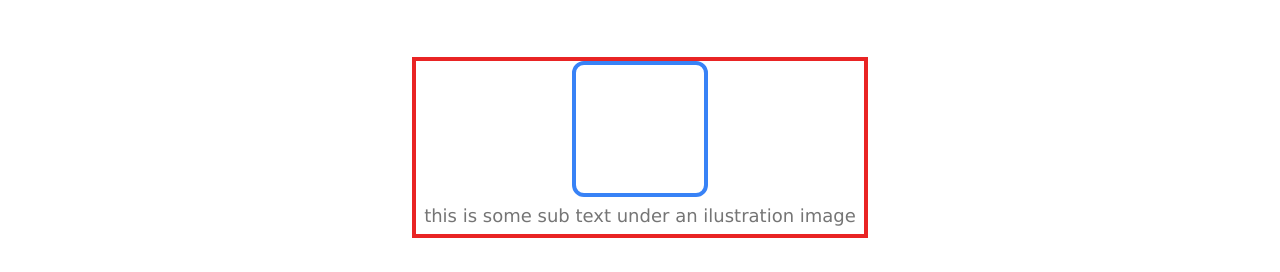
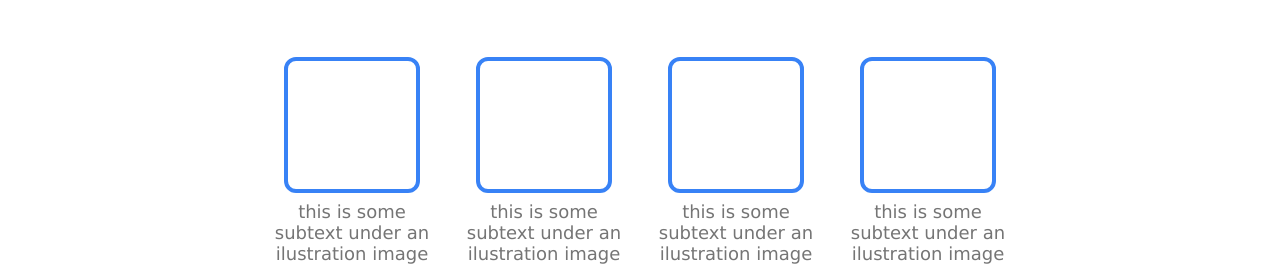
Before and after one commit to MatMetZelva/FLexbox-page, a plain HTML site: page index.html in a window 1280 px wide. Shown: the part 674-946 px from the top of the page. Before the commit the page ends 912 px from the top, so only its background shows below. Drawn offline with Linux system fonts and the light colour scheme.

Commit message:
header i druha cast hotova

```diff
--- a/index.html
+++ b/index.html
@@ -32,10 +32,28 @@
     <div class="information">
         <p class="title">Some random information.</p>
         <div class="content">
-            <div class="test">
+            <div class="onepart">
                 <div class="square"></div>
                 <p>
-                    this is some sub text under an ilustration image
+                    this is some subtext under an ilustration image
+                </p>
+            </div>
+            <div class="onepart">
+                <div class="square"></div>
+                <p>
+                    this is some subtext under an ilustration image
+                </p>
+            </div>
+            <div class="onepart">
+                <div class="square"></div>
+                <p>
+                    this is some subtext under an ilustration image
+                </p>
+            </div>
+            <div class="onepart">
+                <div class="square"></div>
+                <p>
+                    this is some subtext under an ilustration image
                 </p>
             </div>
         </div>
--- a/styles.css
+++ b/styles.css
@@ -95,6 +95,7 @@ img {
     font-size: 18px;
     padding: 0;
     margin: 8px;
+    text-align: center;
 }
 
 .square {
@@ -107,11 +108,15 @@ img {
     margin: 0 auto;
 }
 
+
 .onepart {
-    max-width: 192px;
+    width: 192px;
 
 }
 
+.content {
+    display: flex;
+}
 
 
 /*testy*/
```
